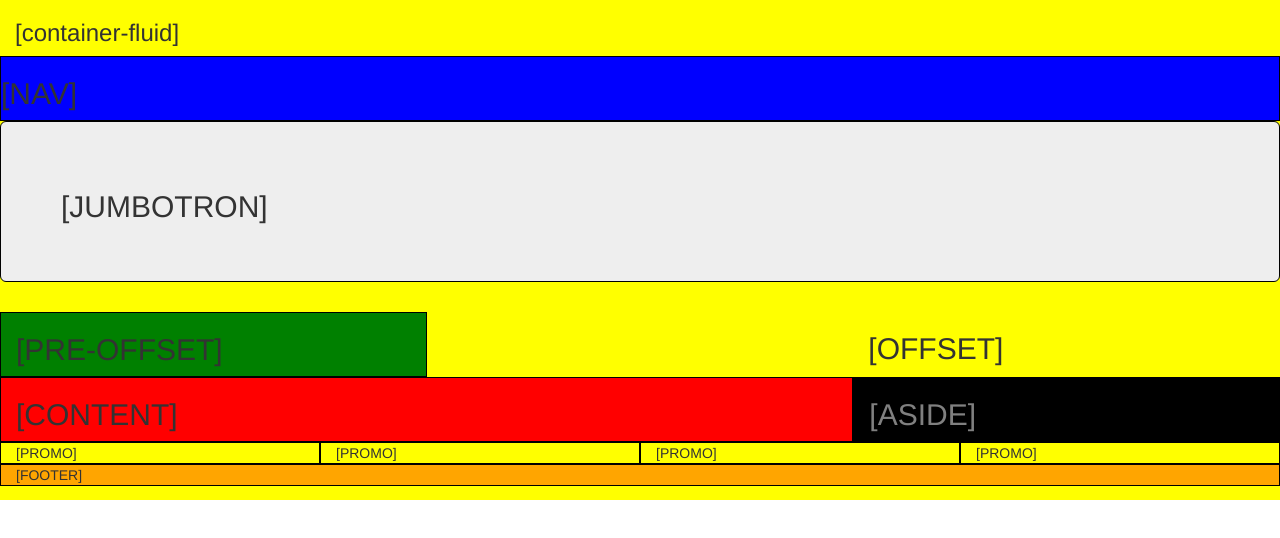
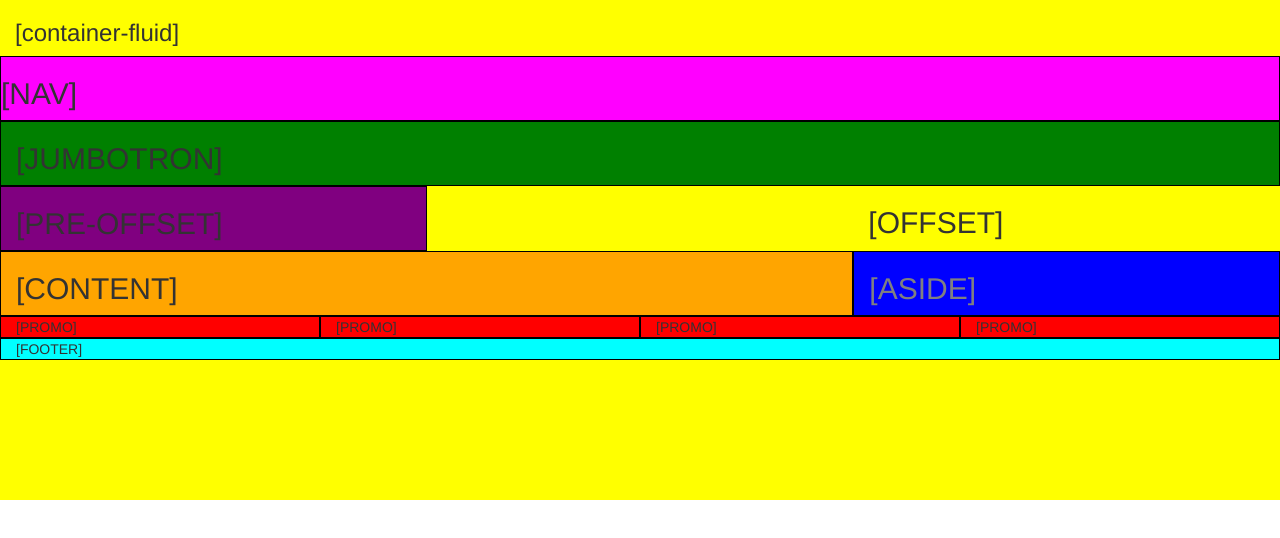
Before and after one commit to jonhaskins/class-work, a plain HTML site: page index.html in a window 1280 px wide. Drawn offline with nearby package versions, Linux system fonts and the light colour scheme.

Commit message:
changed colors using media query

```diff
--- a/css/style.css
+++ b/css/style.css
@@ -10,7 +10,7 @@ body{
   border: solid 1px black;
 }
 
-.jumbotron{
+.jumbo{
   background-color: grey;
   border: solid 1px black;
 }
@@ -29,8 +29,57 @@ body{
 }
 .promo{
   border: solid 1px black;
+  background-color: yellow;
 }
 .footer{
   background-color: orange;
   border: solid 1px black;
 }
+@media only screen and (min-width: 375px){
+  .nav{
+    background-color: green;
+  }
+  .jumbo{
+    background-color: purple;
+  }
+
+  .pre{
+    background-color: orange;
+  }
+  .content{
+    background-color: blue;
+  }
+  .aside{
+    background-color: red;
+  }
+  .promo{
+    background-color: aqua;
+  }
+  .footer{
+    background-color: magenta;
+  }
+}
+@media only screen and (min-width: 768px){
+  .jumbo{
+    background-color: green;
+  }
+  .pre{
+    background-color: purple;
+  }
+
+  .content{
+    background-color: orange;
+  }
+  .aside{
+    background-color: blue;
+  }
+  .promo{
+    background-color: red;
+  }
+  .footer{
+    background-color: aqua;
+  }
+  .nav{
+    background-color: magenta;
+  }
+}
--- a/index.html
+++ b/index.html
@@ -17,7 +17,7 @@
       </div>
     </div>
     <div class="row">
-      <div class="col-md-12 jumbotron">
+      <div class="col-md-12 jumbo">
         <h2>[JUMBOTRON]</h2>
       </div>
     </div>
```
Also changed, not shown: 1 other file.
